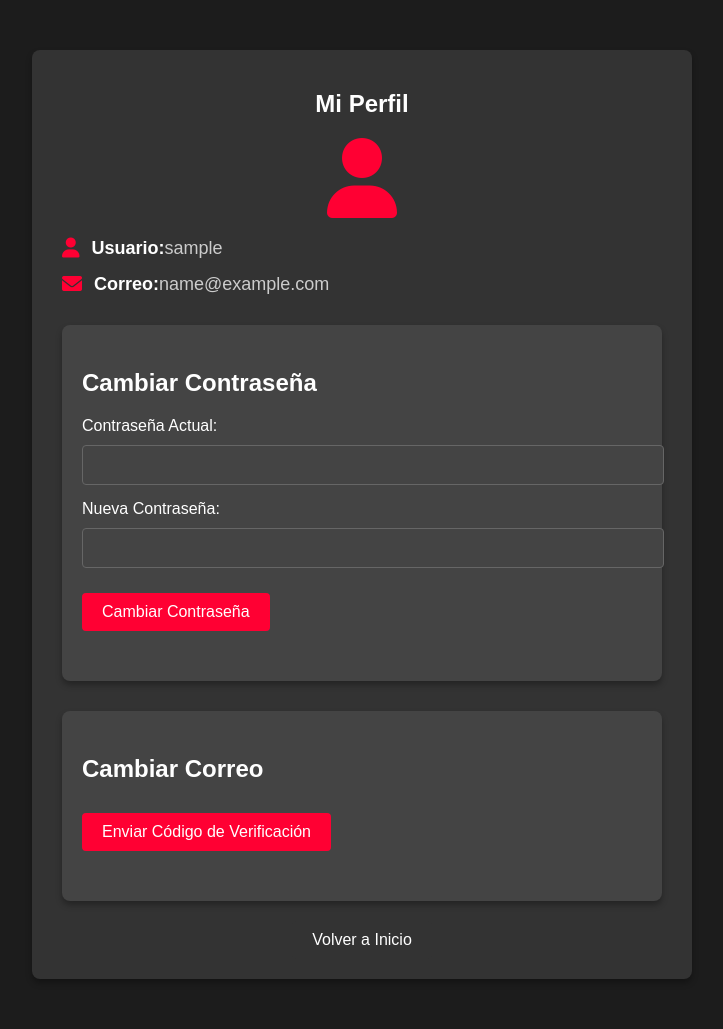
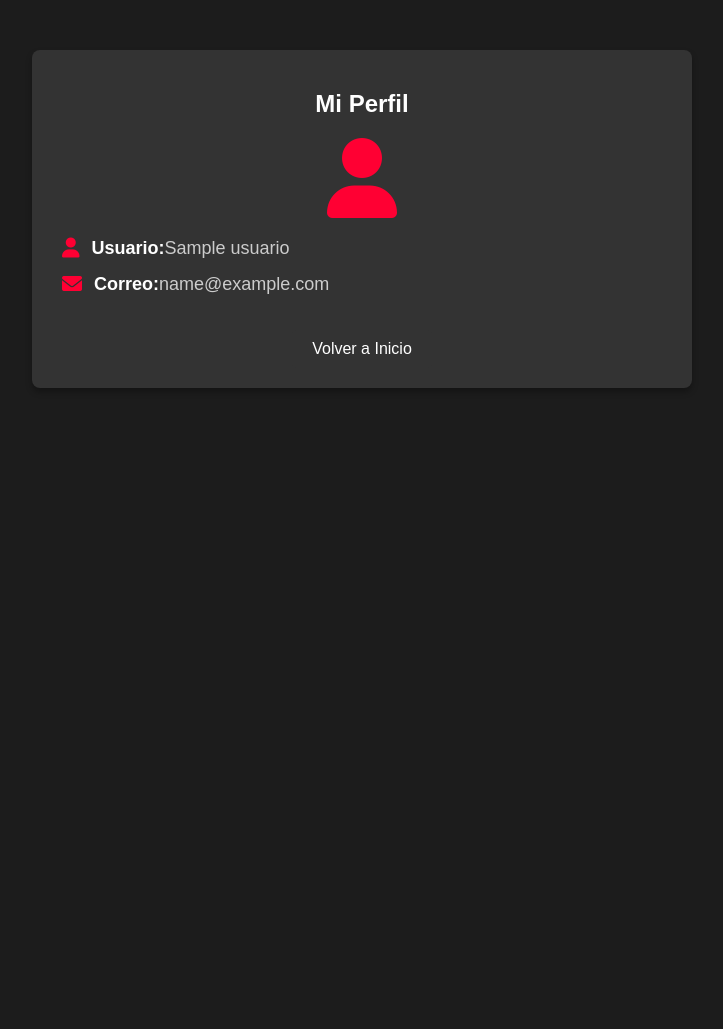
Before and after one commit to Miguel8pp/king-ghost, a Flask app: page /mi_perfil in a window 1280 px wide. Shown: the whole page, without its empty margins (278-1001 px from the left). After the commit the page ends 388 px from the top, so only its background shows below. Run offline with Flask 3, Linux system fonts and the light colour scheme; the visitor is signed in with stand-in values (Sample User, id 1); a database or web service that is not in the repository returns one stand-in record (values such as "Sample title"); parts of the project's set-up code (start-up, migrations or seed data) failed here and were passed over.

Commit message:
mantenimiento

```diff
--- a/app.py
+++ b/app.py
@@ -304,54 +304,14 @@ def logout():
     return redirect(url_for('login'))
 
 # Ruta para mostrar el perfil del usuario
-@app.route('/mi_perfil', methods=['GET', 'POST'])
+@app.route('/mi_perfil')
 def mi_perfil():
     if 'usuario' not in session:
         return redirect(url_for('login'))
 
     usuario = session['usuario']
     user_data = collection.find_one({'usuario': usuario})
-
-    if not user_data:
-        flash("Usuario no encontrado.", "error")
-        return redirect(url_for('login'))
-
-    # Obtener el email del usuario
-    email = user_data.get('email')
-
-    # Si el formulario de cambio de correo ha sido enviado
-    if request.method == 'POST':
-        # Cambiar correo (validar código)
-        if 'verification-code' in request.form and 'new-email' in request.form:
-            codigo_ingresado = request.form['verification-code']
-            nuevo_email = request.form['new-email']
-
-            # Verificamos que el código ingresado sea el correcto
-            if codigo_ingresado != session.get('codigo_verificacion'):
-                flash("El código de verificación es incorrecto.", "error")
-                return redirect(url_for('mi_perfil'))
-
-            # Actualizar el correo en la base de datos
-            collection.update_one({'usuario': usuario}, {'$set': {'email': nuevo_email}})
-            session.pop('codigo_verificacion', None)  # Limpiar el código después de usarlo
-            flash("Correo electrónico actualizado con éxito.", "success")
-            return redirect(url_for('mi_perfil'))
-
-        # Cambiar contraseña (validar)
-        elif 'old-password' in request.form and 'new-password' in request.form:
-            old_password = request.form['old-password']
-            new_password = request.form['new-password']
-
-            # Aquí puedes agregar la lógica de validación de la contraseña
-            if old_password == user_data['password']:  # Suponiendo que la contraseña esté almacenada en texto claro (NO recomendado en producción)
-                collection.update_one({'usuario': usuario}, {'$set': {'password': new_password}})
-                flash("Contraseña cambiada con éxito.", "success")
-            else:
-                flash("La contraseña actual es incorrecta.", "error")
-
-            return redirect(url_for('mi_perfil'))
-
-    return render_template('mi_perfil.html', usuario=usuario, email=email)
+    return render_template('mi_perfil.html', usuario=user_data['usuario'], email=user_data['email'])
 
 # Ruta para recuperar contraseña
 @app.route('/recuperar_contrasena', methods=['GET', 'POST'])
--- a/static/perfil.css
+++ b/static/perfil.css
@@ -18,9 +18,7 @@ body {
     text-align: center;
 }
 
-/* Títulos de sección */
-.profile-container h2,
-.profile-container h3 {
+.profile-container h2 {
     font-size: 24px;
     margin-bottom: 20px;
     color: #fff; /* Título en blanco */
@@ -53,89 +51,12 @@ body {
     color: #fff;  /* Texto destacado en blanco */
 }
 
-/* Estilos para los formularios de cambio de contraseña y correo */
-form {
-    margin-bottom: 30px;
-    text-align: left;
-}
-
-/* Agrupación de los campos del formulario */
-.form-group {
-    margin-bottom: 15px;
-}
-
-/* Estilos para las etiquetas de los campos del formulario */
-label {
-    font-size: 16px;
-    color: #fff;  /* Color blanco para las etiquetas */
-    margin-bottom: 5px;
-    display: block;
-}
-
-/* Estilos para los campos de entrada */
-input[type="password"], input[type="email"], input[type="text"] {
-    width: 100%;
-    padding: 10px;
-    margin-top: 5px;
-    background-color: #444444; /* Fondo más claro para los campos */
-    color: #fff; /* Texto blanco en los campos */
-    border: 1px solid #666; /* Borde gris claro */
-    border-radius: 4px;
-    font-size: 16px;
-}
-
-input[type="password"]:focus, input[type="email"]:focus, input[type="text"]:focus {
-    outline: none;
-    border-color: #ff0033; /* Borde rojo al enfocar */
-}
-
-/* Estilos para los botones */
-button[type="submit"], .btn-back {
-    display: inline-block;
-    background-color: #ff0033; /* Rojo brillante para los botones */
-    color: #fff;
-    padding: 10px 20px;
-    font-size: 16px;
-    border: none;
-    border-radius: 4px;
-    cursor: pointer;
-    transition: background-color 0.3s ease-in-out;
-    margin-top: 10px;
-}
-
-button[type="submit"]:hover, .btn-back:hover {
-    background-color: #cc0022; /* Fondo más oscuro al pasar el ratón */
-}
-
-/* Estilos específicos para los botones de cambiar contraseña y correo */
-.btn-change-password, .btn-change-email, .btn-send-code {
-    background-color: #0099cc; /* Azul para los botones específicos */
-}
-
-.btn-change-password:hover, .btn-change-email:hover, .btn-send-code:hover {
-    background-color: #0077aa; /* Fondo más oscuro al pasar el ratón */
-}
-
-/* Contenedores de cambio de contraseña y correo */
-.change-password, .change-email {
-    margin-top: 30px;
-    background-color: #444444; /* Fondo más claro para las secciones */
-    padding: 20px;
-    border-radius: 8px;
-    box-shadow: 0 4px 6px rgba(0, 0, 0, 0.3);
-    text-align: left;
-}
-
-/* Mostrar el formulario de cambio de correo solo cuando se haya enviado el código */
-#verify-code-form {
-    display: none; /* Inicia oculto */
-}
-
 /* Botón de regreso */
 .btn-back {
+    display: inline-block;
     margin-top: 20px;
     background-color: #333333; /* Fondo oscuro para el botón */
-    color: #fff;
+    color: #fff; /* Texto blanco */
     padding: 10px 20px;
     font-size: 16px;
     text-decoration: none;
--- a/templates/mi_perfil.html
+++ b/templates/mi_perfil.html
@@ -5,13 +5,16 @@
     <meta name="viewport" content="width=device-width, initial-scale=1.0">
     <title>Mi Perfil</title>
     <link rel="stylesheet" href="../static/perfil.css">
+    <!-- Añadir Font Awesome -->
     <link rel="stylesheet" href="https://cdnjs.cloudflare.com/ajax/libs/font-awesome/6.0.0-beta3/css/all.min.css">
 </head>
 <body>
     <div class="profile-container">
         <h2>Mi Perfil</h2>
+        <!-- Ícono de usuario en grande -->
         <i class="fas fa-user profile-icon"></i>
 
+        <!-- Información del usuario -->
         <div class="profile-item">
             <i class="fas fa-user"></i>
             <span>Usuario:</span> {{ usuario }}
@@ -21,57 +24,8 @@
             <span>Correo:</span> {{ email }}
         </div>
 
-        <!-- Cambiar Contraseña -->
-        <div class="change-password">
-            <h3>Cambiar Contraseña</h3>
-            <form action="/cambiar_contraseña" method="POST">
-                <div class="form-group">
-                    <label for="old-password">Contraseña Actual:</label>
-                    <input type="password" id="old-password" name="old-password" required>
-                </div>
-                <div class="form-group">
-                    <label for="new-password">Nueva Contraseña:</label>
-                    <input type="password" id="new-password" name="new-password" required>
-                </div>
-                <button type="submit" class="btn-change-password">Cambiar Contraseña</button>
-            </form>
-        </div>
-
-        <!-- Cambiar Correo -->
-        <div class="change-email">
-            <h3>Cambiar Correo</h3>
-            <form action="/enviar_codigo_correo" method="POST">
-                <button type="submit" class="btn-send-code">Enviar Código de Verificación</button>
-            </form>
-
-            <!-- Solo mostrar este formulario si el código ha sido enviado -->
-            <div id="verify-code-form" style="display:none;">
-                <h4>Ingresa el código de verificación:</h4>
-                <form action="/cambiar_correo" method="POST">
-                    <div class="form-group">
-                        <label for="verification-code">Código de Verificación:</label>
-                        <input type="text" id="verification-code" name="verification-code" required>
-                    </div>
-                    <div class="form-group">
-                        <label for="new-email">Nuevo Correo:</label>
-                        <input type="email" id="new-email" name="new-email" required>
-                    </div>
-                    <button type="submit" class="btn-change-email">Cambiar Correo</button>
-                </form>
-            </div>
-        </div>
-
+        <!-- Botón para volver al inicio -->
         <a href="/pagina_principal" class="btn-back">Volver a Inicio</a>
     </div>
-
-    <script>
-        document.querySelector('.btn-send-code').addEventListener('click', function (e) {
-            e.preventDefault();
-            // Aquí simula el envío del código
-            alert('Código de verificación enviado al correo.');
-            // Mostrar el formulario para ingresar el código de verificación
-            document.getElementById('verify-code-form').style.display = 'block';
-        });
-    </script>
 </body>
 </html>
```
Also changed, not shown: static/styles.css (+45 -0 lines).
